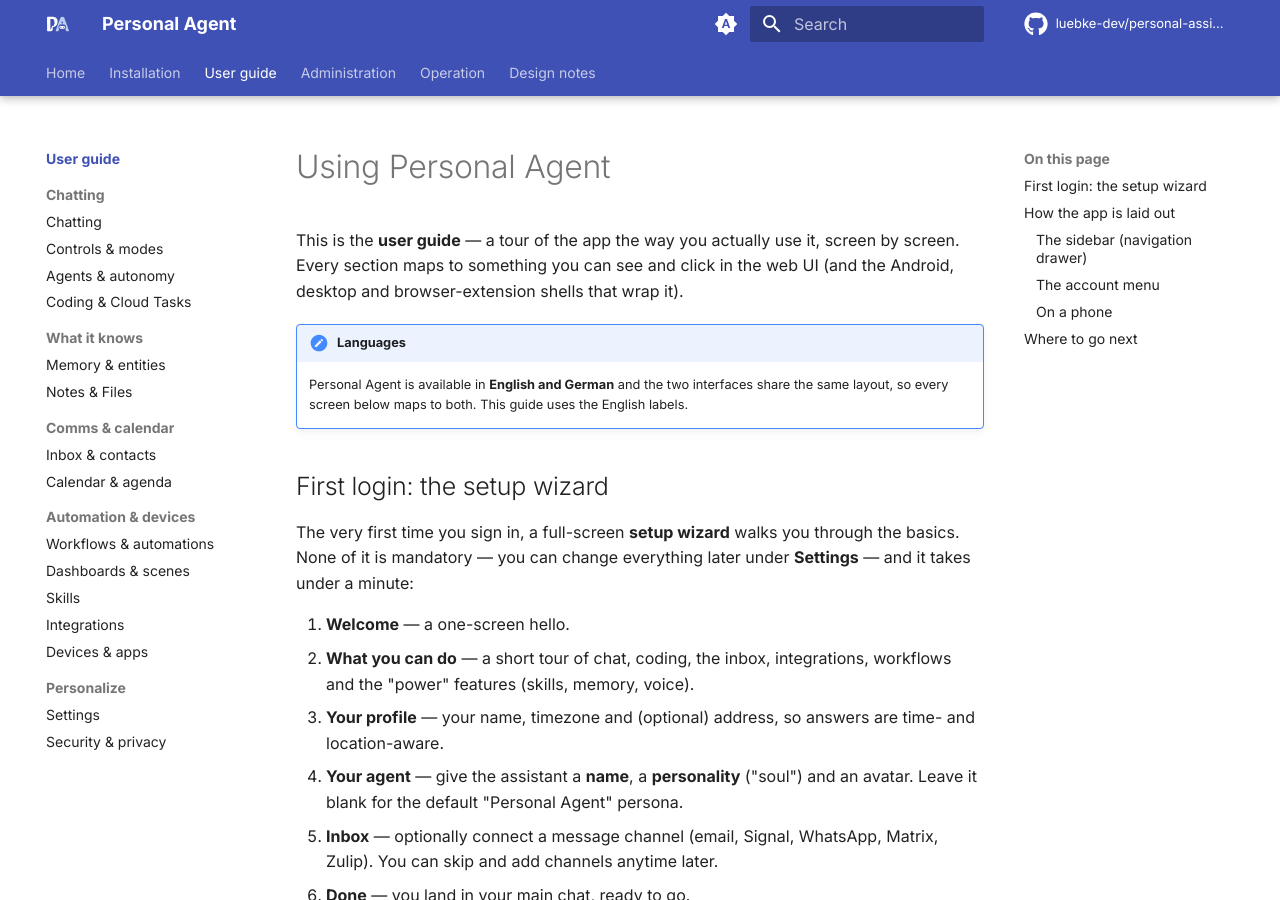
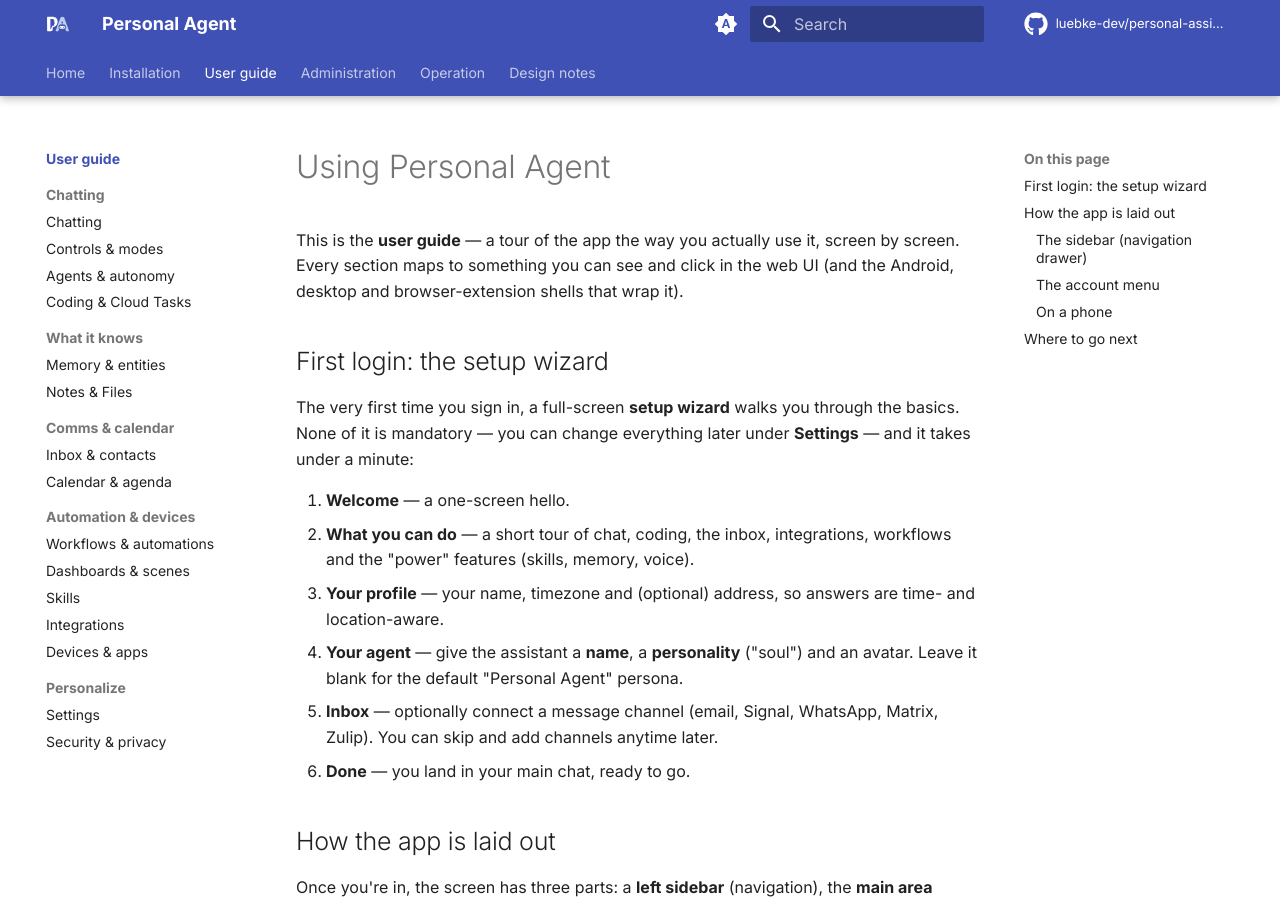
Before and after one commit to personal-agent-org/docs, an MkDocs documentation site: the page built from docs/features/index.md, in a window 1280 px wide and 900 px high. Built offline with MkDocs 1.6.1 and Material for MkDocs 9.7.7, drawn with Linux system fonts in a browser that asks for light colours; comment, search, counter and statistics services are not loaded.

Commit message:
docs: drop the "Languages" note from the user guide
Language is i18n/model-driven, not a German/English framing — remove the note.

Co-Authored-By: Claude Opus 4.8 (1M context) <noreply@anthropic.com>
Claude-Session: https://claude.ai/code/session_016X7DGEuZMjFCbU6wALMU6Z

```diff
--- a/docs/features/index.md
+++ b/docs/features/index.md
@@ -7,10 +7,6 @@ title: User guide
 This is the **user guide** — a tour of the app the way you actually use it, screen by
 screen. Every section maps to something you can see and click in the web UI (and the
 Android, desktop and browser-extension shells that wrap it).
-
-!!! note "Languages"
-    Personal Agent is available in **English and German** and the two interfaces share the
-    same layout, so every screen below maps to both. This guide uses the English labels.
 
 ## First login: the setup wizard
 
```
